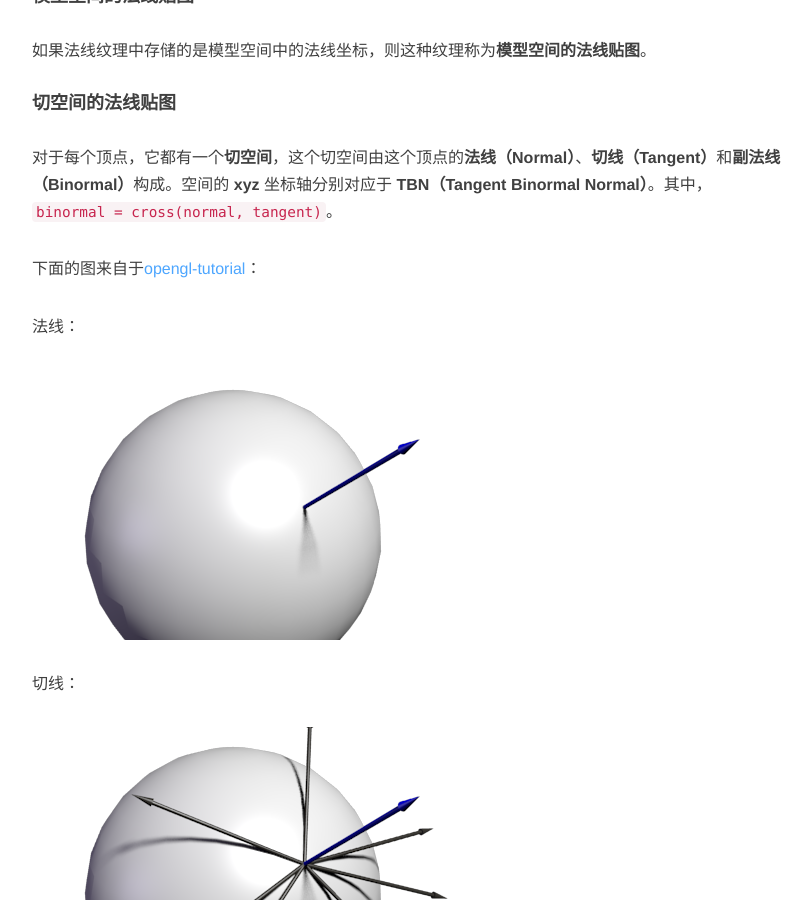
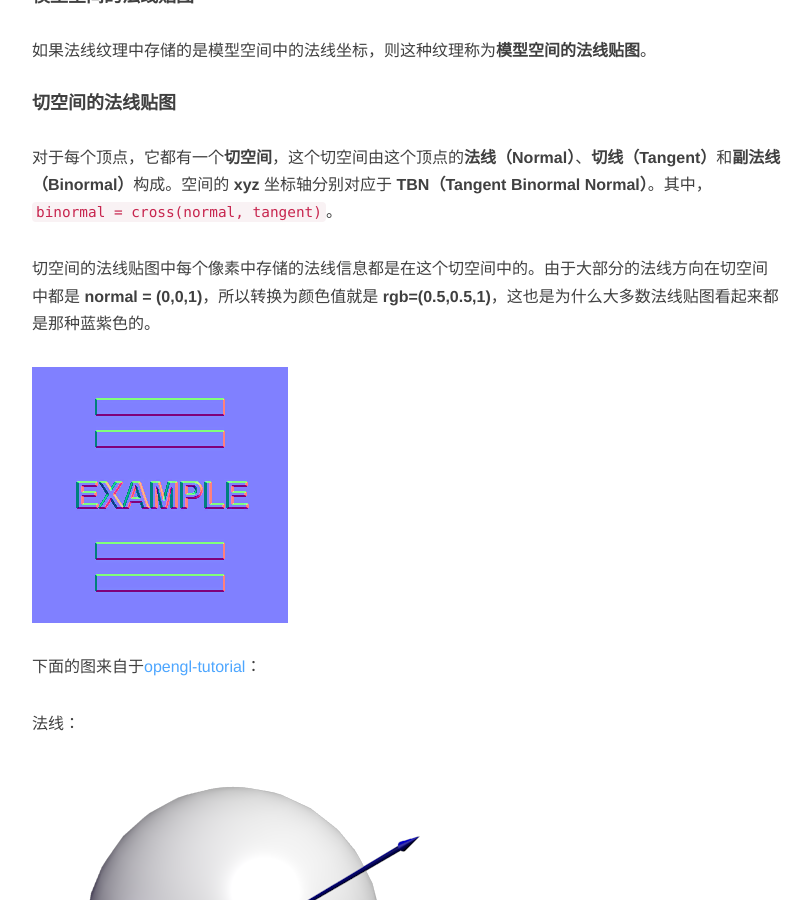
Before and after one commit to QXSoftware/qxsoftware.github.io, a Jekyll site: the page built from _posts/2016-11-11-Bump Map.md, in a window 1280 px wide and 900 px high, scrolled down 695 px. Shown: the whole window, without its empty margins (233-1045 px from the left). Built offline with Jekyll 4.4.1, drawn with Linux system fonts in a browser that asks for light colours; nearby versions of some CDN libraries; comment, search, counter and statistics services are not loaded.

Commit message:
add example

```diff
--- a/_posts/2016-11-11-Bump Map.md
+++ b/_posts/2016-11-11-Bump Map.md
@@ -18,6 +18,10 @@ published: true
 #### 切空间的法线贴图
 
 对于每个顶点，它都有一个**切空间**，这个切空间由这个顶点的**法线（Normal）**、**切线（Tangent）**和**副法线（Binormal）**构成。空间的 **xyz** 坐标轴分别对应于 **TBN（Tangent Binormal Normal）**。其中，`binormal = cross(normal, tangent)`。
+
+切空间的法线贴图中每个像素中存储的法线信息都是在这个切空间中的。由于大部分的法线方向在切空间中都是 **normal = (0,0,1)**，所以转换为颜色值就是 **rgb=(0.5,0.5,1)**，这也是为什么大多数法线贴图看起来都是那种蓝紫色的。
+
+![example-normal-tex](/post_img/normal-map/example.png)
 
 下面的图来自于[opengl-tutorial](http://www.opengl-tutorial.org/intermediate-tutorials/tutorial-13-normal-mapping/)：
 
```
Also changed, not shown: post_img/normal-map/example.png (added).
